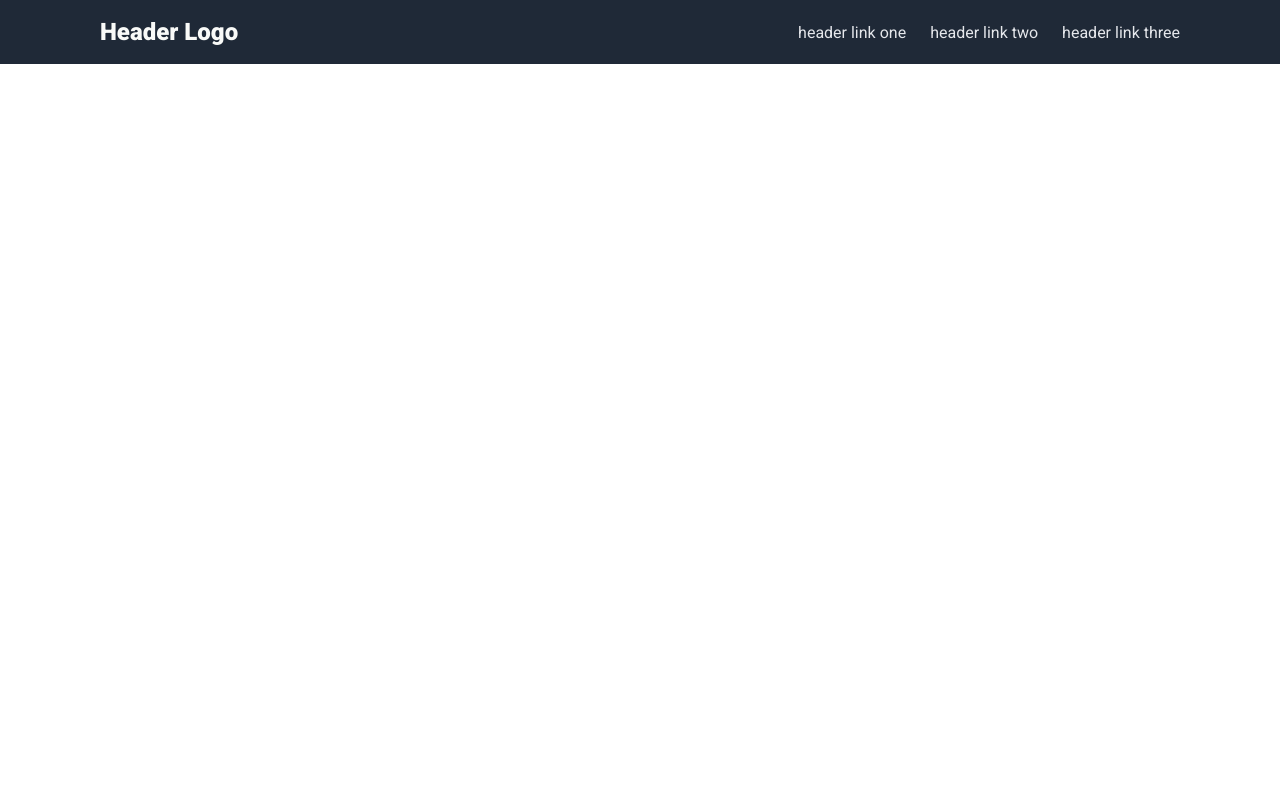
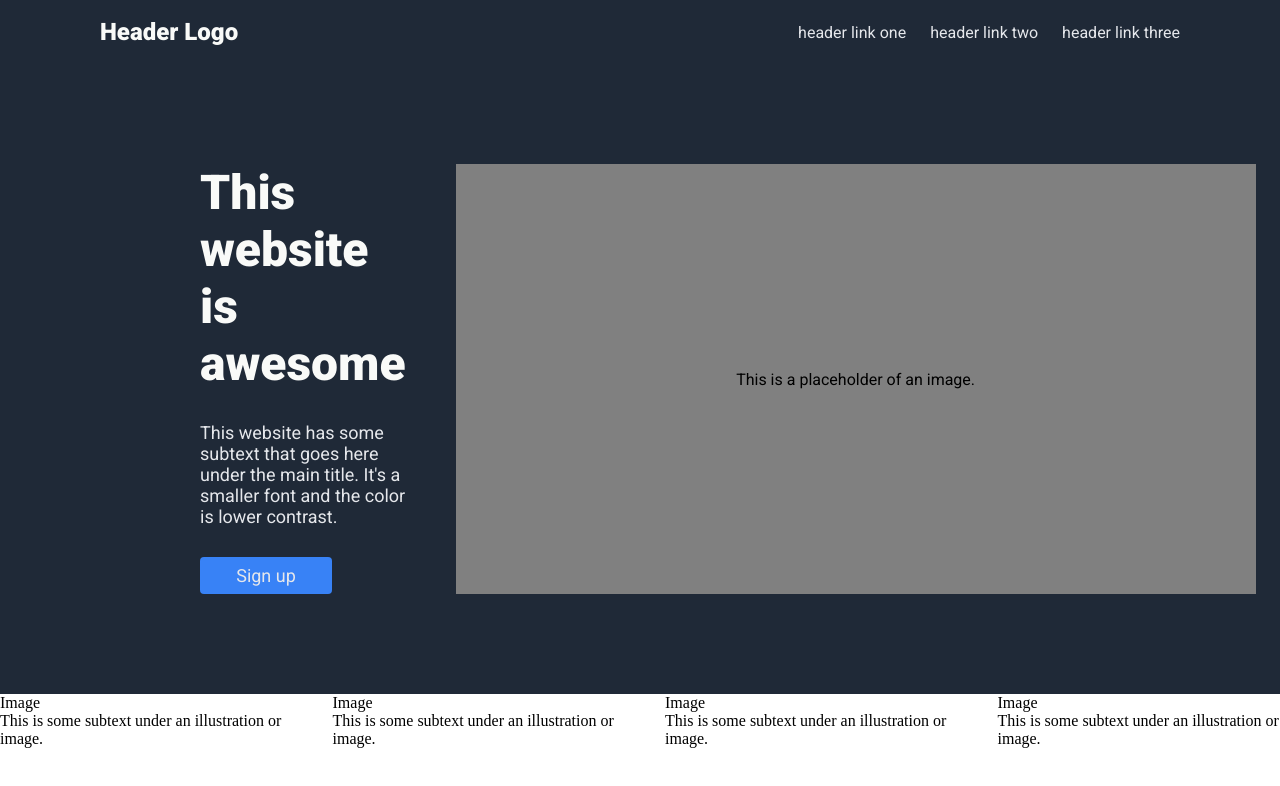
Before and after one commit to dmcmillin3/landing-page, a plain HTML site: page index.html in a window 1280 px wide. Drawn offline with Linux system fonts and the light colour scheme.

Commit message:
Complete header/hero and start card section
When working on the hero portion, the image placeholder's dimensions
may need revised. The use of min-width may be incorrect so further
research will need done on the best approach here. Additionally,
there appears to be some unwanted padding below the hero text on the
left side as my defined gap seems larger between hero text and subtext
compared to subtext and signup button.

Additionally, the card section of the page is beginning to take shape
with some starting flexbox css added. More development on this to come.

```diff
--- a/index.html
+++ b/index.html
@@ -17,7 +17,34 @@
                     <li><a href="#">header link three</a></li>
                 </ul>
             </div>
+            <div class="hero-container">
+                <div class="hero-content">
+                    <p class="main-text">This website is awesome</p>
+                    <p class="subtext">This website has some subtext that goes here under the main title.
+                        It's a smaller font and the color is lower contrast.
+                    </p>
+                    <a class="sign-up" href="#"">Sign up</a>
+                </div>
+                <p class="hero-image">This is a placeholder of an image.</p>
+            </div>
         </div>
-
+        <div class="card-container">
+            <div class="card">
+                <p class="card-image">Image</p>
+                <p class="card-description">This is some subtext under an illustration or image.</p>
+            </div>
+            <div class="card">
+                <p class="card-image">Image</p>
+                <p class="card-description">This is some subtext under an illustration or image.</p>
+            </div>
+            <div class="card">
+                <p class="card-image">Image</p>
+                <p class="card-description">This is some subtext under an illustration or image.</p>
+            </div>
+            <div class="card">
+                <p class="card-image">Image</p>
+                <p class="card-description">This is some subtext under an illustration or image.</p>
+            </div>
+        </div>
     </body>
 </html>
--- a/style.css
+++ b/style.css
@@ -5,9 +5,42 @@
     padding: 0;
 }
 
+.card {
+    display: flex;
+    flex-direction: column;
+}
+
+.card-container {
+    display: flex;
+    justify-content: center;
+    align-items: center;
+    gap: 50px;
+}
+
 .hero {
     background-color: #1F2937;
     font-family: 'Roboto', sans-serif;
+}
+
+.hero-container {
+    padding: 100px 200px;
+    display: flex;
+    gap: 50px;
+}
+
+.hero-content {
+    display: flex;
+    flex-direction: column;
+    gap: 30px;
+}
+
+.hero-image {
+    min-width: 800px;
+    min-height: 275px;
+    background-color: gray;
+    display: flex;
+    align-items: center;
+    justify-content: center;
 }
 
 .header {
@@ -15,6 +48,12 @@
     justify-content: space-between;
     padding: 18px 100px;
     align-items: center;
+}
+
+.main-text {
+    font-size: 48px;
+    color: #F9FAF8;
+    font-weight: 900;
 }
 
 .nav-links {
@@ -28,6 +67,19 @@
     font-weight: 900;
 }
 
+.sign-up {
+    background-color: #3882F6;
+    border-radius: 4px;
+    width: 100px;
+    padding: 8px 16px;
+    text-align: center;
+}
+
+.subtext, .sign-up {
+    font-size: 18px;
+    color: #E5E7EB;
+}
+
 ul li {
     list-style: none;
 }
```
